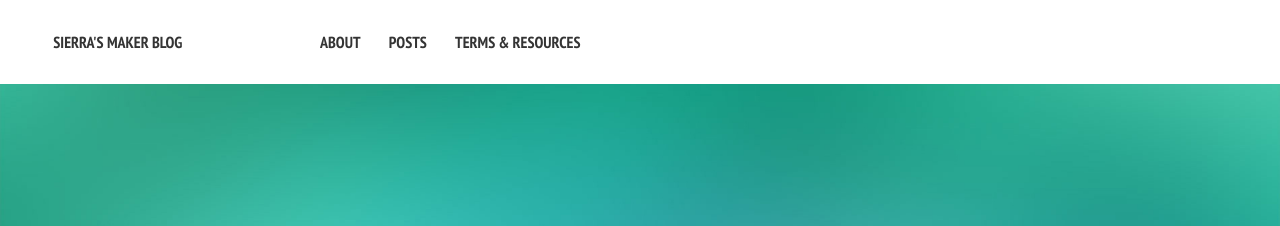
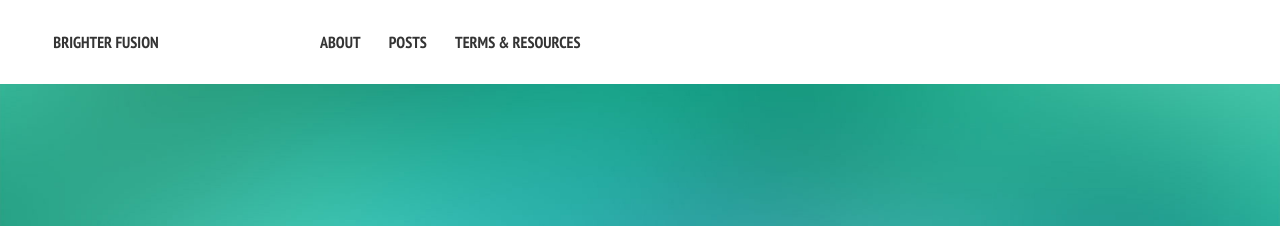
Before and after one commit to sbufe/maker-blog, a Jekyll site: the page built from index.md, in a window 1280 px wide. Shown: the top 226 px of the page. Built offline with Jekyll 4.4.1, drawn with Linux system fonts in a browser that asks for light colours; nearby versions of some CDN libraries.

Commit message:
Updated name of the site to BF

```diff
--- a/_config.yml
+++ b/_config.yml
@@ -1,6 +1,6 @@
 # Site wide configuration
 
-title:            Sierra's Maker Blog
+title:            Brighter Fusion
 locale:           en_US
 url:              //sbufe.github.io/maker-blog
 
```
